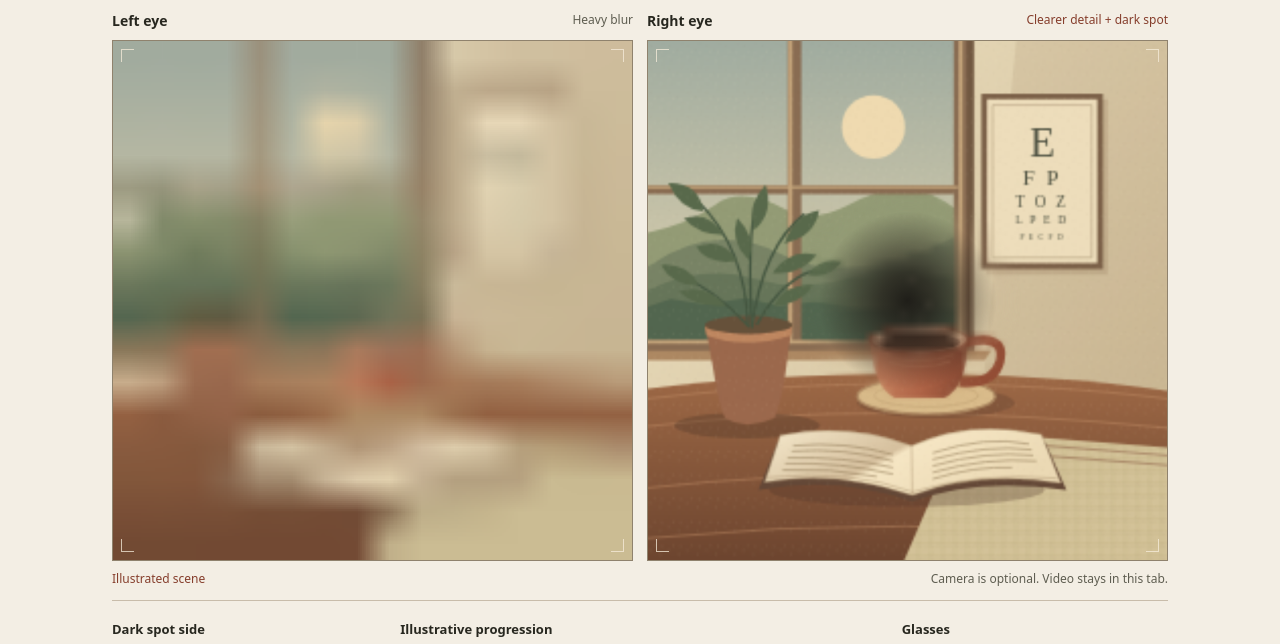
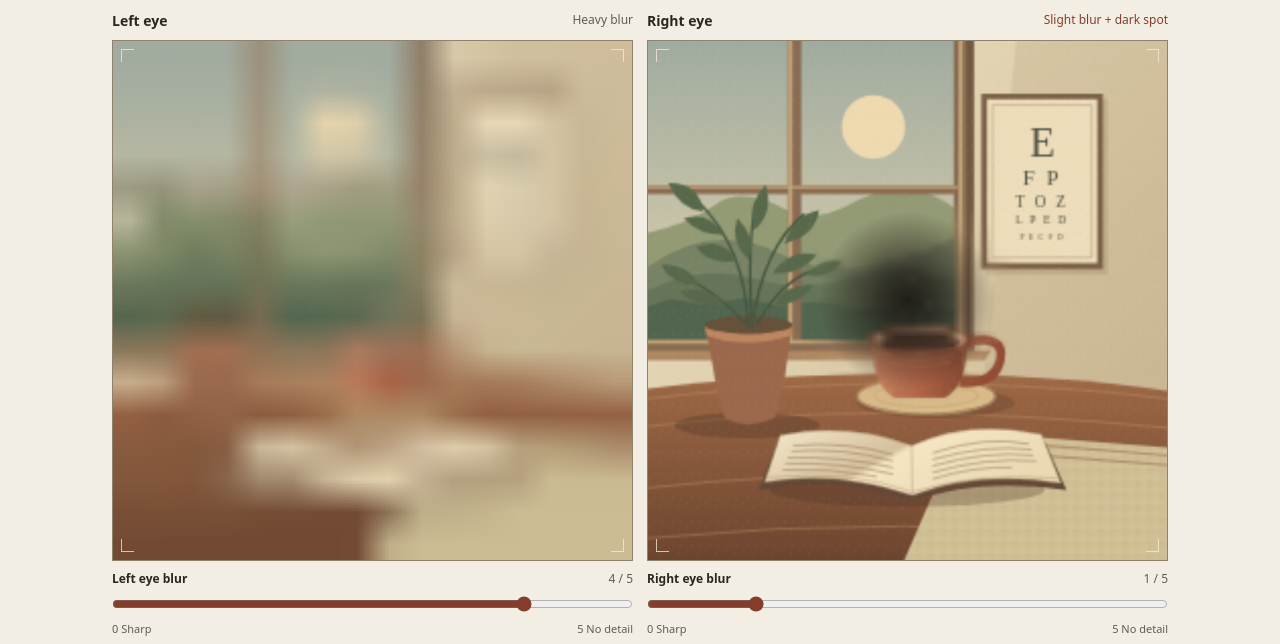
Before and after one commit to Parthawe/aai-eye-view, a plain HTML site: page docs/index.html in a window 1280 px wide. Shown: the part 536-1180 px from the top of the page. Drawn offline with Linux system fonts and the light colour scheme.

Commit message:
Add independent blur levels for both eyes

```diff
--- a/docs/app.js
+++ b/docs/app.js
@@ -10,6 +10,8 @@ const eyes = ['left', 'right'].map(side => ({
   side,
   canvas: document.getElementById(side),
   label: document.getElementById(side + '-label'),
+  blur: document.getElementById(side + '-blur'),
+  blurLevel: document.getElementById(side + '-blur-level'),
   get ctx() { return this.canvas.getContext('2d', { alpha: false }); },
 }));
 
@@ -20,9 +22,10 @@ function layer(size = SIZE) {
 }
 
 const focusLayers = {
-  left: { off: layer(16), on: layer(22) },
-  right: { off: layer(256), on: layer() },
+  off: [SIZE, 256, 80, 36, 16].map(layer),
+  on: [SIZE, SIZE, 108, 50, 22].map(layer),
 };
+const blurLabels = ['Sharp focus', 'Slight blur', 'Moderate blur', 'Strong blur', 'Heavy blur', 'No scene detail'];
 const centerBlur = layer(64);
 const patch = layer();
 const stages = [
@@ -45,11 +48,15 @@ function update() {
   glasses = document.querySelector('[name=glasses]:checked').value === 'on';
   stageNote.textContent = stages[stage].text;
   for (const eye of eyes) {
-    const hasSpot = eye.side === side && stage !== 0;
-    const detail = eye.side === 'left' ? 'Heavy blur' : 'Clearer detail';
+    const level = eye.blur.valueAsNumber;
+    const detail = blurLabels[level];
+    const hasSpot = eye.side === side && stage !== 0 && level !== 5;
     const label = hasSpot ? detail + ' + dark spot' : detail;
+    eye.blurLevel.value = level + ' / 5';
+    eye.blur.setAttribute('aria-valuetext', level + ' of 5, ' + detail);
     eye.label.textContent = label;
     eye.label.classList.toggle('affected', hasSpot);
+    eye.canvas.toggleAttribute('data-blank', level === 5);
     eye.canvas.setAttribute('aria-label', (eye.side === 'left' ? 'Left' : 'Right') +
       ' eye: ' + label + '. Glasses ' + (glasses ? 'on.' : 'off.'));
     eye.canvas.removeAttribute('aria-labelledby');
@@ -70,17 +77,26 @@ function render() {
   const height = live ? video.videoHeight : scene.naturalHeight;
   if (!width || !height) return;
 
-  const setting = glasses ? 'on' : 'off';
-  const left = focusLayers.left[setting];
-  const right = focusLayers.right[setting];
-  drawSquare(left, source, width, height);
-  drawSquare(right, source, width, height);
+  const layers = focusLayers[glasses ? 'on' : 'off'];
+  let previousBase;
+  for (const eye of eyes) {
+    const base = layers[eye.blur.valueAsNumber];
+    if (!base) {
+      eye.ctx.fillStyle = '#000';
+      eye.ctx.fillRect(0, 0, SIZE, SIZE);
+      continue;
+    }
+    if (base !== previousBase) drawSquare(base, source, width, height);
+    previousBase = base;
+    eye.ctx.drawImage(base.canvas, 0, 0, SIZE, SIZE);
+    if (stage && eye.side === side) drawSpot(eye.ctx, base.canvas);
+  }
+}
 
-  if (stage) {
+function drawSpot(output, base) {
   const { radius, core } = stages[stage];
   const center = SIZE / 2;
-    const spotSource = side === 'left' ? left : right;
-    centerBlur.ctx.drawImage(spotSource.canvas, 0, 0, centerBlur.canvas.width, centerBlur.canvas.height);
+  centerBlur.ctx.drawImage(base, 0, 0, centerBlur.canvas.width, centerBlur.canvas.height);
   const ctx = patch.ctx;
   ctx.clearRect(0, 0, SIZE, SIZE);
   ctx.drawImage(centerBlur.canvas, 0, 0, SIZE, SIZE);
@@ -99,13 +115,7 @@ function render() {
   gradient.addColorStop(1, 'rgba(36, 30, 24, 0)');
   ctx.fillStyle = gradient;
   ctx.fillRect(0, 0, SIZE, SIZE);
-  }
-
-  for (const eye of eyes) {
-    const base = eye.side === 'left' ? left : right;
-    eye.ctx.drawImage(base.canvas, 0, 0, SIZE, SIZE);
-    if (stage && eye.side === side) eye.ctx.drawImage(patch.canvas, 0, 0);
-  }
+  output.drawImage(patch.canvas, 0, 0);
 }
 
 function cancelFrame() {
@@ -187,6 +197,7 @@ scene.onerror = () => {
 scene.src = './scene.svg';
 
 document.querySelector('.controls').addEventListener('change', update);
+for (const eye of eyes) eye.blur.addEventListener('input', update);
 document.querySelector('#privacy-link').addEventListener('click', () => {
   document.querySelector('#privacy').open = true;
 });
--- a/docs/index.html
+++ b/docs/index.html
@@ -7,8 +7,8 @@
   <meta name="description" content="A tribute to Mom and an interactive illustration of a change in central vision.">
   <title>Aai | A view through two eyes</title>
   <link rel="icon" href="./mark.svg" type="image/svg+xml">
-  <link rel="stylesheet" href="./style.css">
-  <script src="./app.js" defer></script>
+  <link rel="stylesheet" href="./style.css?v=blur">
+  <script src="./app.js?v=blur" defer></script>
 </head>
 <body>
   <header class="masthead wrap">
@@ -21,7 +21,7 @@
         <p class="eyebrow">A tribute to Mom</p>
         <h1 id="title">A view through<br><em>two eyes.</em></h1>
       </div>
-      <p class="dek">The left view is heavily blurred. The right view has a dark spot in the middle, with more detail around it.</p>
+      <p class="dek">Compare how blur and a dark spot affect the same scene in each eye.</p>
     </section>
     <section class="viewer" id="viewer" aria-labelledby="viewer-title">
       <div class="viewer-heading">
@@ -35,10 +35,20 @@
         <figure>
           <figcaption><strong>Left eye</strong><span id="left-label">Heavy blur</span></figcaption>
           <div class="eye-frame"><canvas id="left" width="640" height="640" aria-labelledby="left-label" role="img"></canvas><i class="reticle" aria-hidden="true"></i></div>
+          <div class="blur-control">
+            <div class="blur-heading"><label for="left-blur">Left eye blur</label><output id="left-blur-level" for="left-blur">4 / 5</output></div>
+            <input id="left-blur" type="range" min="0" max="5" step="1" value="4">
+            <div class="blur-scale" aria-hidden="true"><span>0 Sharp</span><span>5 No detail</span></div>
+          </div>
         </figure>
         <figure>
-          <figcaption><strong>Right eye</strong><span id="right-label" class="affected">Clearer detail + dark spot</span></figcaption>
+          <figcaption><strong>Right eye</strong><span id="right-label" class="affected">Slight blur + dark spot</span></figcaption>
           <div class="eye-frame"><canvas id="right" width="640" height="640" aria-labelledby="right-label" role="img"></canvas><i class="reticle" aria-hidden="true"></i></div>
+          <div class="blur-control">
+            <div class="blur-heading"><label for="right-blur">Right eye blur</label><output id="right-blur-level" for="right-blur">1 / 5</output></div>
+            <input id="right-blur" type="range" min="0" max="5" step="1" value="1">
+            <div class="blur-scale" aria-hidden="true"><span>0 Sharp</span><span>5 No detail</span></div>
+          </div>
         </figure>
       </div>
       <div class="under-views">
--- a/docs/style.css
+++ b/docs/style.css
@@ -31,6 +31,13 @@ figcaption strong{color:var(--ink);font-size:14px;font-weight:650}
 figcaption .affected{color:var(--rust)}
 .eye-frame{width:100%;aspect-ratio:1;position:relative;overflow:hidden;border:1px solid #8f826d;background:#ded2b8}
 canvas{width:100%;height:100%;display:block}
+.blur-control{padding:9px 0 3px;color:var(--muted);font-size:12px}
+.blur-heading,.blur-scale{display:flex;justify-content:space-between;align-items:baseline;gap:4px}
+.blur-heading label{font-weight:650;color:var(--ink)}
+.blur-heading output{font-variant-numeric:tabular-nums;white-space:nowrap}
+.blur-control input{width:100%;height:32px;display:block;margin:0;accent-color:var(--rust);cursor:pointer}
+.blur-scale{font-size:11px}
+canvas[data-blank]+.reticle{display:none}
 .reticle{position:absolute;inset:8px;pointer-events:none;background:
 linear-gradient(#f7eddb,#f7eddb) left top/13px 1px,linear-gradient(#f7eddb,#f7eddb) left top/1px 13px,
 linear-gradient(#f7eddb,#f7eddb) right top/13px 1px,linear-gradient(#f7eddb,#f7eddb) right top/1px 13px,
```
Lines whose indentation alone changed are shown as unchanged.
